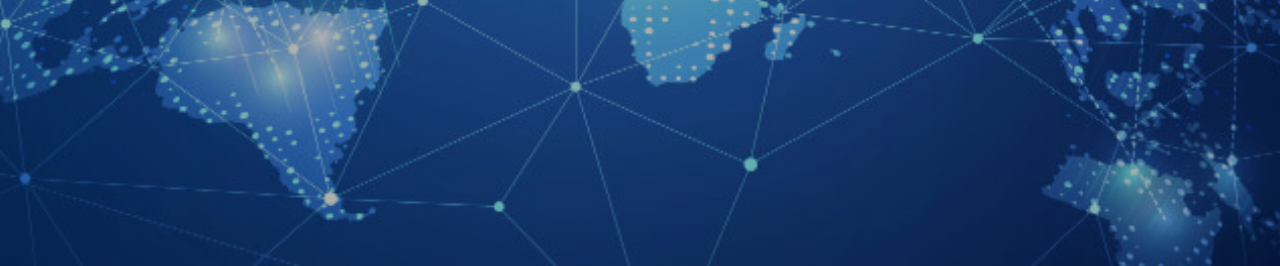
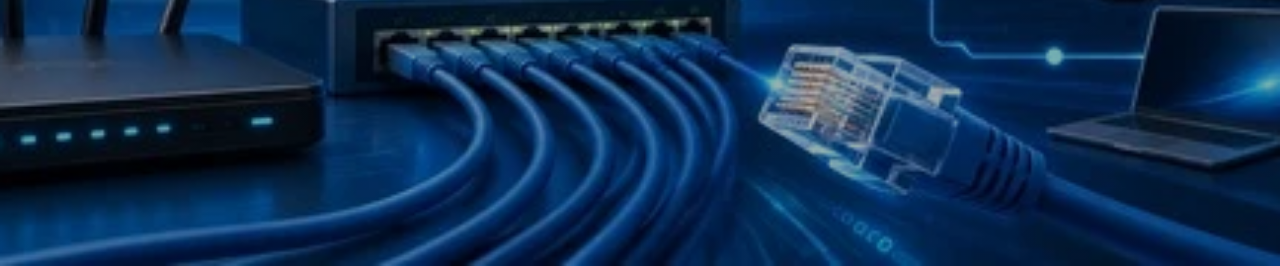
Before and after one commit to paulosergio133/teste, a plain HTML site: page index.html in a window 1280 px wide. Shown: the part 607-873 px from the top of the page. Drawn offline with Linux system fonts and the light colour scheme.

Commit message:
Update style.css

```diff
--- a/style.css
+++ b/style.css
@@ -43,7 +43,7 @@ nav li a:hover{
 }
 .banner{
     height: 100vh;
-    background: linear-gradient( rgba(0,0,0,0.281), rgba(0,0,0,0.308)),url('arquitetura-e-topologia-de-redes.jpeg');
+    background: linear-gradient( rgba(0,0,0,0.281), rgba(0,0,0,0.308)),url('3926496_6240_4.webp');
     background-size: cover;
     background-position: center;
     background-repeat: no-repeat;
```
